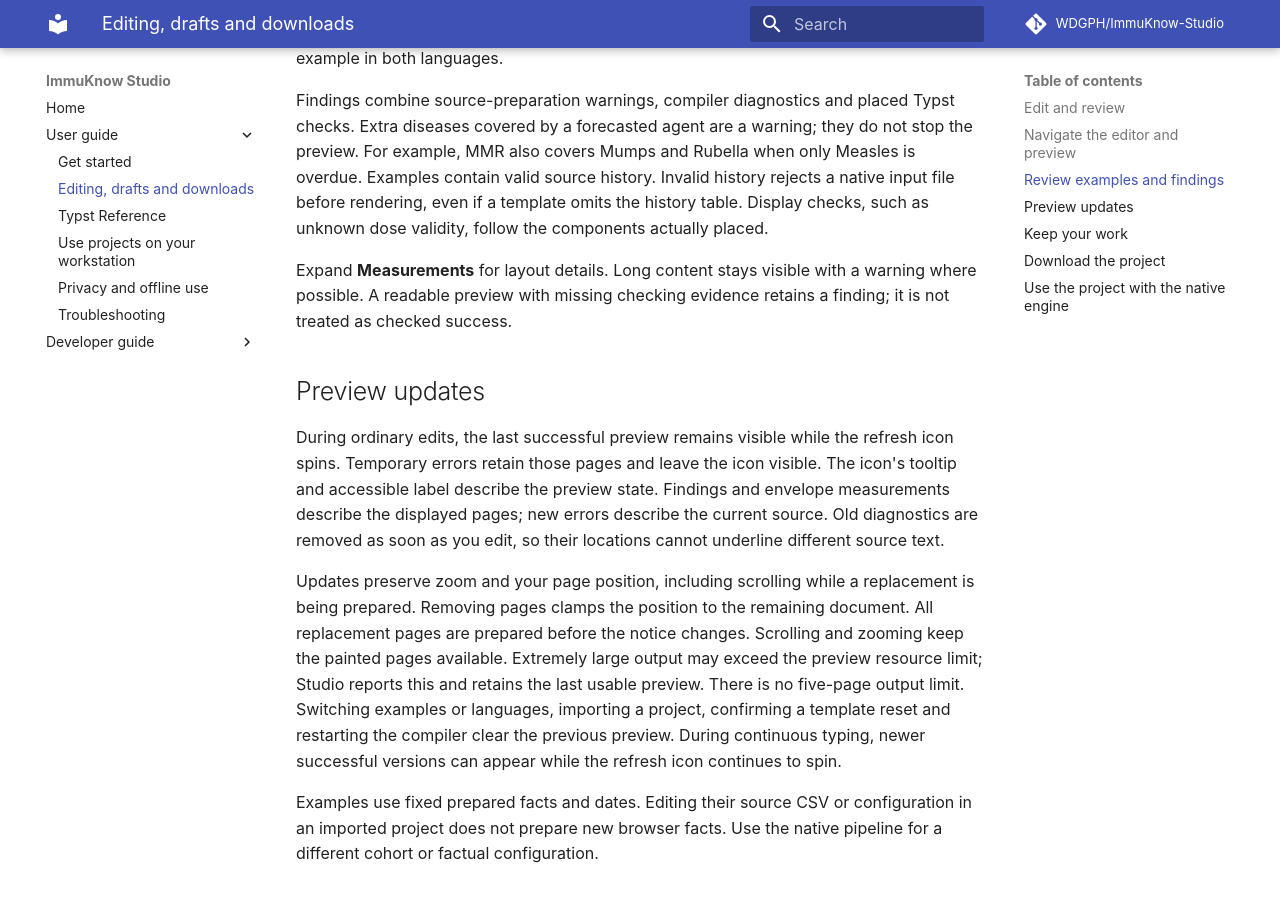
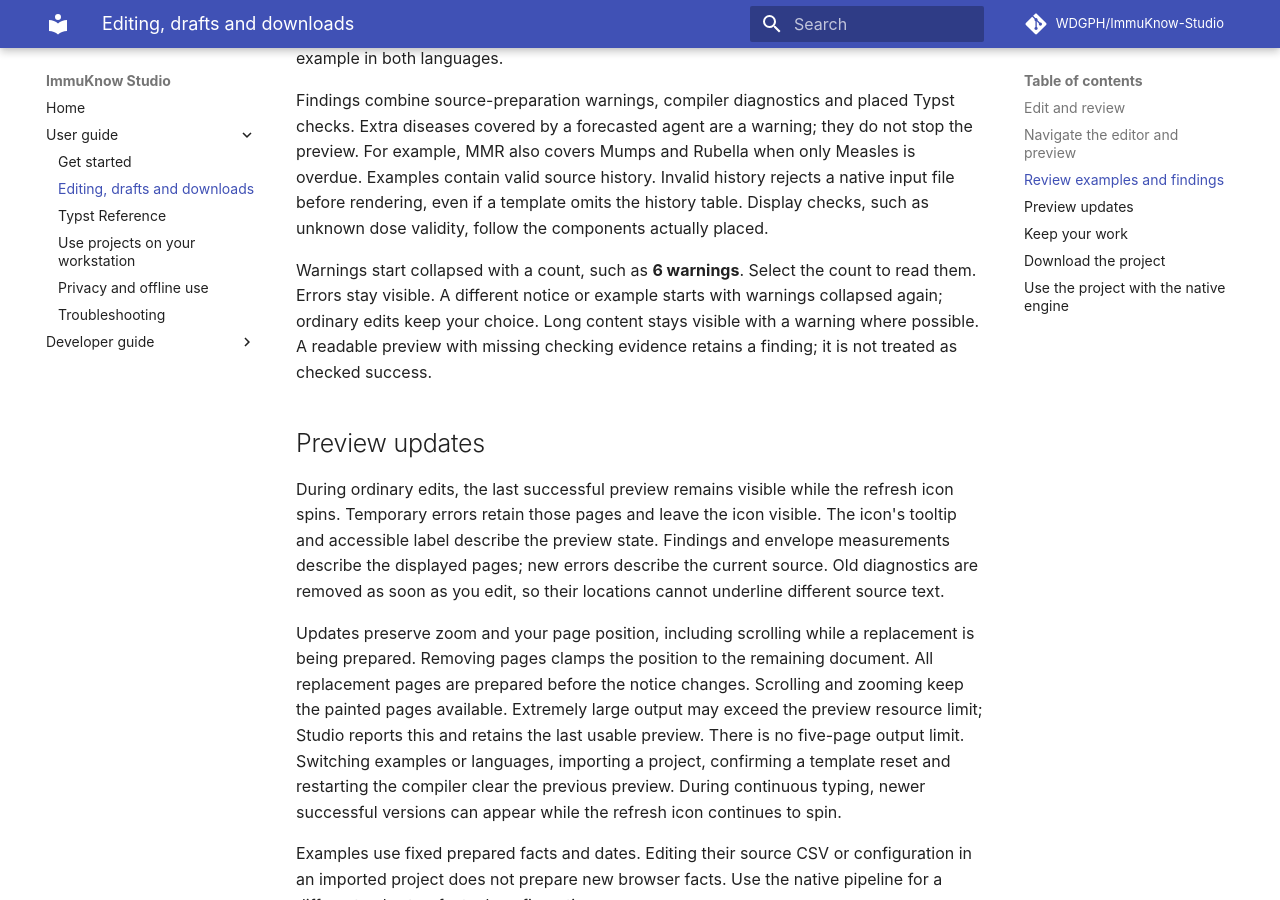
Before and after one commit to WDGPH/ImmuKnow-Studio, an MkDocs documentation site: the page built from docs/studio.md, in a window 1280 px wide and 900 px high, scrolled down 1801 px. Built offline with MkDocs 1.6.1 and Material for MkDocs 9.7.7, drawn with Linux system fonts in a browser that asks for light colours; comment, search, counter and statistics services are not loaded.

Commit message:
Collapse notice warnings to a count and remove measurement details

```diff
--- a/docs/studio.md
+++ b/docs/studio.md
@@ -79,7 +79,9 @@ when only Measles is overdue. Examples contain valid source history. Invalid his
 native input file before rendering, even if a template omits the history table.
 Display checks, such as unknown dose validity, follow the components actually placed.
 
-Expand **Measurements** for layout details. Long content stays
+Warnings start collapsed with a count, such as **6 warnings**. Select the count
+to read them. Errors stay visible. A different notice or example starts with
+warnings collapsed again; ordinary edits keep your choice. Long content stays
 visible with a warning where possible. A readable preview with missing checking
 evidence retains a finding; it is not treated as checked success.
 
--- a/index.html
+++ b/index.html
@@ -55,7 +55,7 @@
 <section class="asset-card"><h3>Additional image <span>Optional</span></h3><div class="asset-preview"><img id="extra-preview" alt="Additional image preview" hidden><span id="extra-empty">No image</span></div><label class="asset-upload">Add image<input id="extra-upload" type="file" accept="image/png,image/jpeg,image/webp,image/svg+xml"></label><code id="extra-path"></code></section>
 </div>
 </section>
-<section id="feedback" class="feedback" aria-label="Findings" hidden><ul id="diagnostics" aria-live="polite"></ul></section>
+<section id="feedback" class="feedback" aria-label="Findings" hidden><div id="diagnostics" aria-live="polite"><ul id="errors" hidden></ul><details id="notice-warnings" hidden><summary id="warning-count" class="warning"></summary><ul id="warnings-list"></ul></details></div></section>
 </section>
 <div id="divider" title="Drag to resize" role="separator" tabindex="0" aria-label="Resize editor and preview" aria-orientation="vertical" aria-valuemin="25" aria-valuemax="75" aria-valuenow="50"><svg viewBox="0 0 16 32" aria-hidden="true"><circle cx="5" cy="10" r="1"/><circle cx="11" cy="10" r="1"/><circle cx="5" cy="16" r="1"/><circle cx="11" cy="16" r="1"/><circle cx="5" cy="22" r="1"/><circle cx="11" cy="22" r="1"/></svg></div>
 <section class="preview-pane" aria-label="Notice preview"><div class="pane-heading"><div class="client-controls"><span>Example client</span><div class="navigation"><button id="previous" aria-label="Previous example" disabled>‹</button><span id="position"></span><button id="next" aria-label="Next example" disabled>›</button></div></div><span id="pages" aria-label="Page count">—</span><div class="zoom-controls" role="group" aria-label="Zoom"><button id="zoom-out" aria-label="Zoom out" disabled>−</button><button id="zoom-in" aria-label="Zoom in" disabled>+</button></div><span id="preview-state" data-state="updating" role="status" aria-label="Updating preview"><svg viewBox="0 0 24 24" aria-hidden="true"><path d="M20 9a8 8 0 1 0-1 9M20 3v6h-6"/></svg></span></div><div id="preview-scroll" tabindex="0" aria-label="Continuous notice pages"></div></section>
```
Also changed, not shown: src/style.css (+10 -10 lines), 3 other files.
